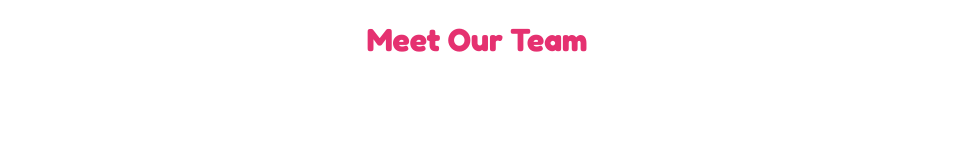
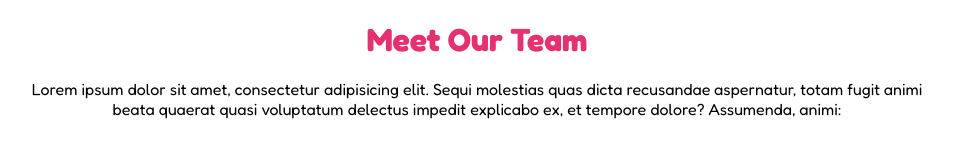
Before and after one commit to Fra-Battaglia/html-css-float-cards, a plain HTML site: page index.html in a window 1280 px wide. Shown: the whole page, without its empty margins (163-1116 px from the left). Drawn offline with Linux system fonts and the light colour scheme.

Commit message:
first-row-added

```diff
--- a/css/stile.css
+++ b/css/stile.css
@@ -1,4 +1,4 @@
-@import url('https://fonts.googleapis.com/css2?family=Fredoka:wght@400;700&display=swap');
+@import url('https://fonts.googleapis.com/css2?family=Fredoka:wght@300;400;700&display=swap');
 
 * {
 	margin: 0;
@@ -13,6 +13,6 @@
 	text-align: center;
 }
 
-header h1{
+header h1 {
 	color: #E53170;
 }
--- a/index.html
+++ b/index.html
@@ -11,5 +11,12 @@
 		<header class="container">
 			<h1>Meet Our Team</h1>
 		</header>
+		<main class="container">
+			<div class="row">
+				<div class="col">
+					<p>Lorem ipsum dolor sit amet, consectetur adipisicing elit. Sequi molestias quas dicta recusandae aspernatur, totam fugit animi beata quaerat quasi voluptatum delectus impedit explicabo ex, et tempore dolore? Assumenda, animi:</p>
+				</div>
+			</div>
+		</main>
 	</body>
 </html>
```
